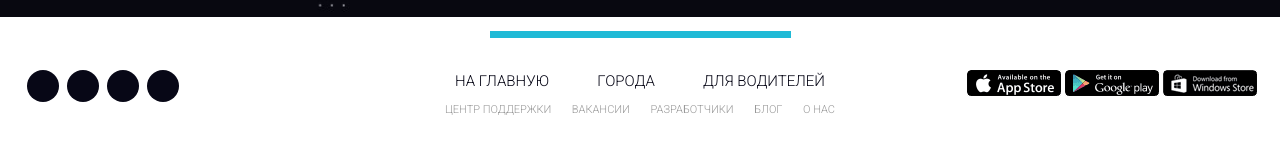
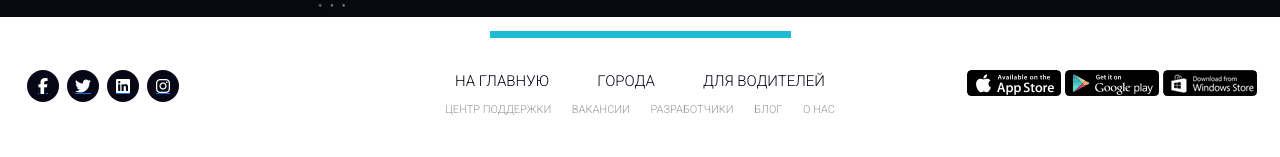
Before and after one commit to Alekseyrb/Uber, a plain HTML site: page src/index.html in a window 1280 px wide. Shown: the part 5444-5601 px from the top of the page. Drawn offline with Linux system fonts and the light colour scheme.

Commit message:
add icons

```diff
--- a/src/index.html
+++ b/src/index.html
@@ -10,6 +10,7 @@
     <link rel="stylesheet" href="css/bootstrap-reboot.min.css">
     <link rel="stylesheet" href="css/bootstrap-grid.min.css">
     <link rel="stylesheet" href="css/style.min.css">
+    <script src="https://kit.fontawesome.com/54c046b629.js" crossorigin="anonymous"></script>
 </head>
 
 <body>
@@ -423,10 +424,18 @@
        <div class="footer_wrapper">
             <div>
                 <div class="footer_social">
-                    <a href="#"></a>
-                    <a href="#"></a>
-                    <a href="#"></a>
-                    <a href="#"></a>
+                    <a href="#">
+                        <i class="fa-brands fa-facebook-f"></i>
+                    </a>
+                    <a href="#">
+                        <i class="fa-brands fa-twitter"></i>
+                    </a>
+                    <a href="#">
+                        <i class="fa-brands fa-linkedin"></i>
+                    </a>
+                    <a href="#">
+                        <i class="fa-brands fa-instagram"></i>
+                    </a>
                 </div>
             </div>
             <div>
--- a/src/scss/style.scss
+++ b/src/scss/style.scss
@@ -458,6 +458,10 @@ footer {
 			margin: 0 4px;
 			width: 32px;
 			height: 32px;
+			i {
+				text-decoration: none;
+				color: #ffffff;
+			}
 		}
 
 	}
```
Also changed, not shown: src/css/style.min.css, 1 other file.
